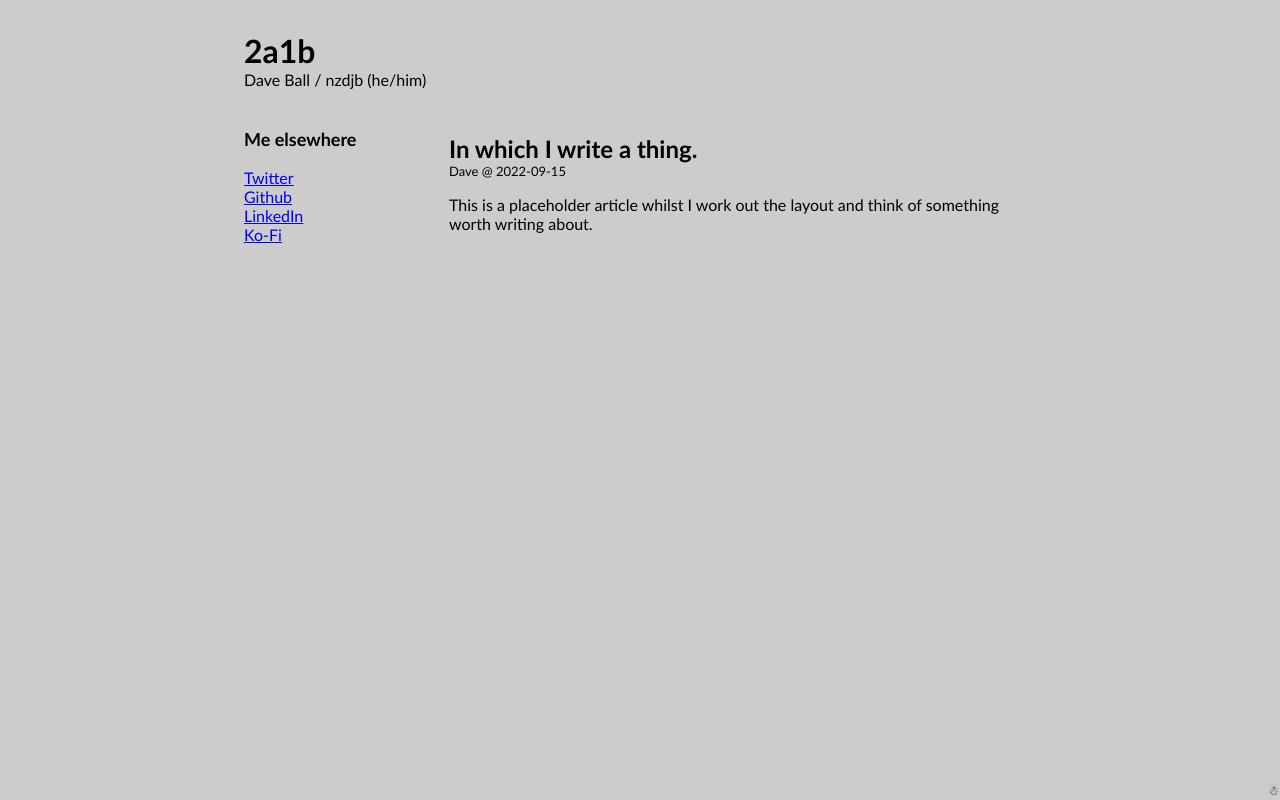
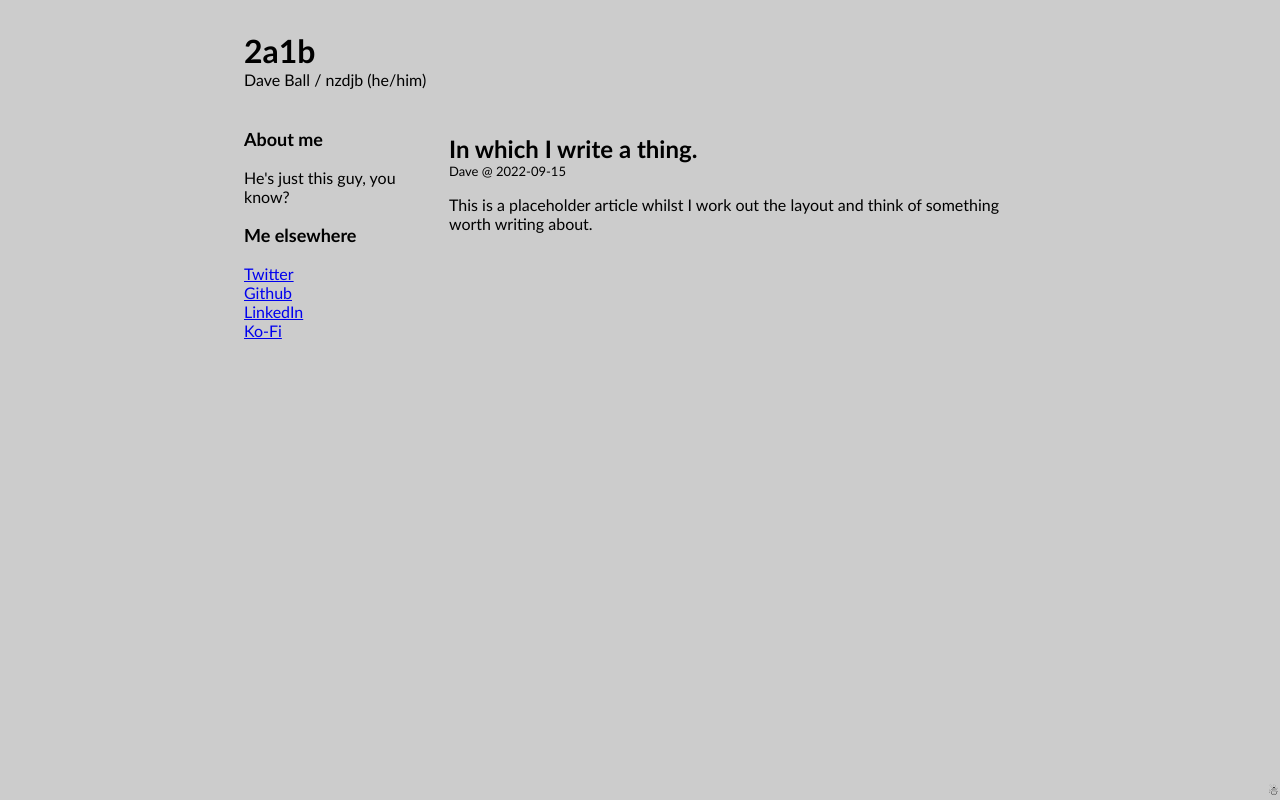
Before and after one commit to nzdjb/2a1b.com, a plain HTML site: page src/index.html in a window 1280 px wide. Drawn offline with Linux system fonts and the light colour scheme.

Commit message:
feat: Placeholder about me.

```diff
--- a/src/index.html
+++ b/src/index.html
@@ -11,6 +11,8 @@
   Dave Ball / nzdjb (he/him)
 </header>
 <div class="about">
+  <p class="heading">About me</p>
+  <p>He's just this guy, you know?</p>
   <p class="heading">Me elsewhere</p>
 <ul>
   <li><a href="https://twitter.com/nzdjb">Twitter</a></li>
```
